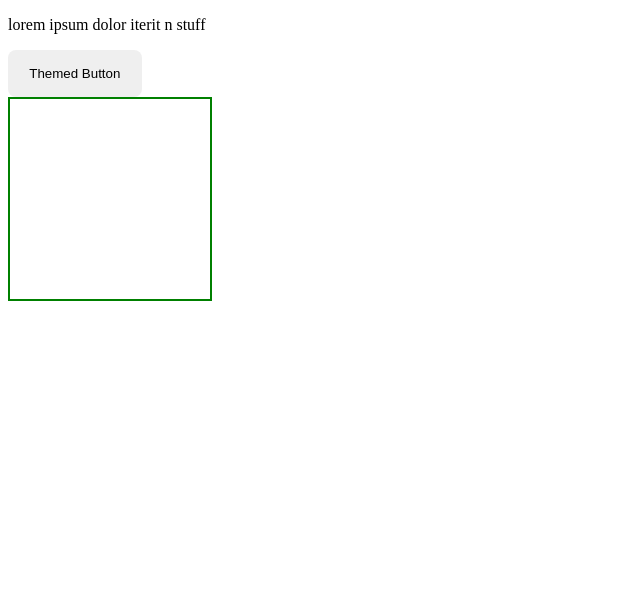
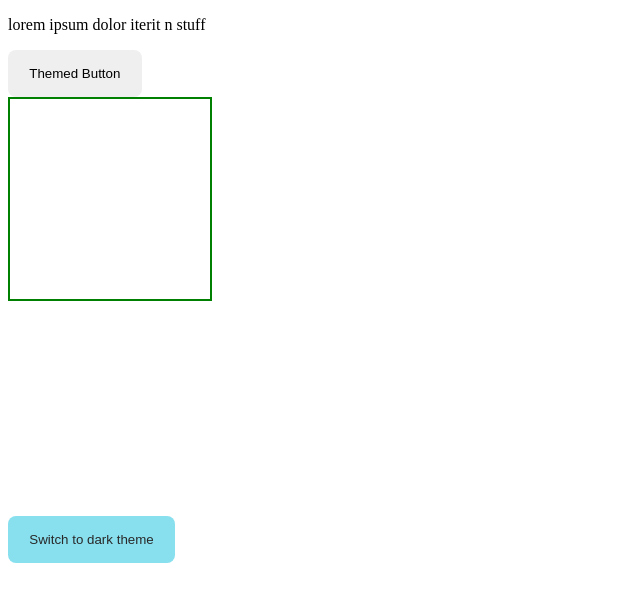
Before and after one commit to YatinDevs/Context-Theme-Toggler---React-Mini-Project-1-Display-Multiple-Cards-React-Rout---xu81psjy4v19, a React app: page / in a window 1280 px wide. Shown: the top 602 px of the page, without its empty margins (0-640 px from the left). Built offline with nearby package versions, Linux system fonts and the light colour scheme.

Commit message:
Update ThemeToggleButton.js

```diff
--- a/src/components/ThemeToggleButton.js
+++ b/src/components/ThemeToggleButton.js
@@ -1,10 +1,18 @@
-import React from 'react';
+import React, { useContext } from 'react';
 
+import { ThemeContext } from './ThemeProvider';
 
 const ThemeToggleButton = () =>{
+      const { theme, toggleTheme } = useContext(ThemeContext);
 
     return (
-       <></>
+    <button
+      id="global-theme-toggler"
+      className={`btn ${theme === 'light' ? 'btn-light txt-light' : 'btn-dark txt-dark'}`}
+      onClick={toggleTheme}
+    >
+      {theme === 'light' ? 'Switch to dark theme' : 'Switch to light theme'}
+    </button>
     )
 
 }
```
